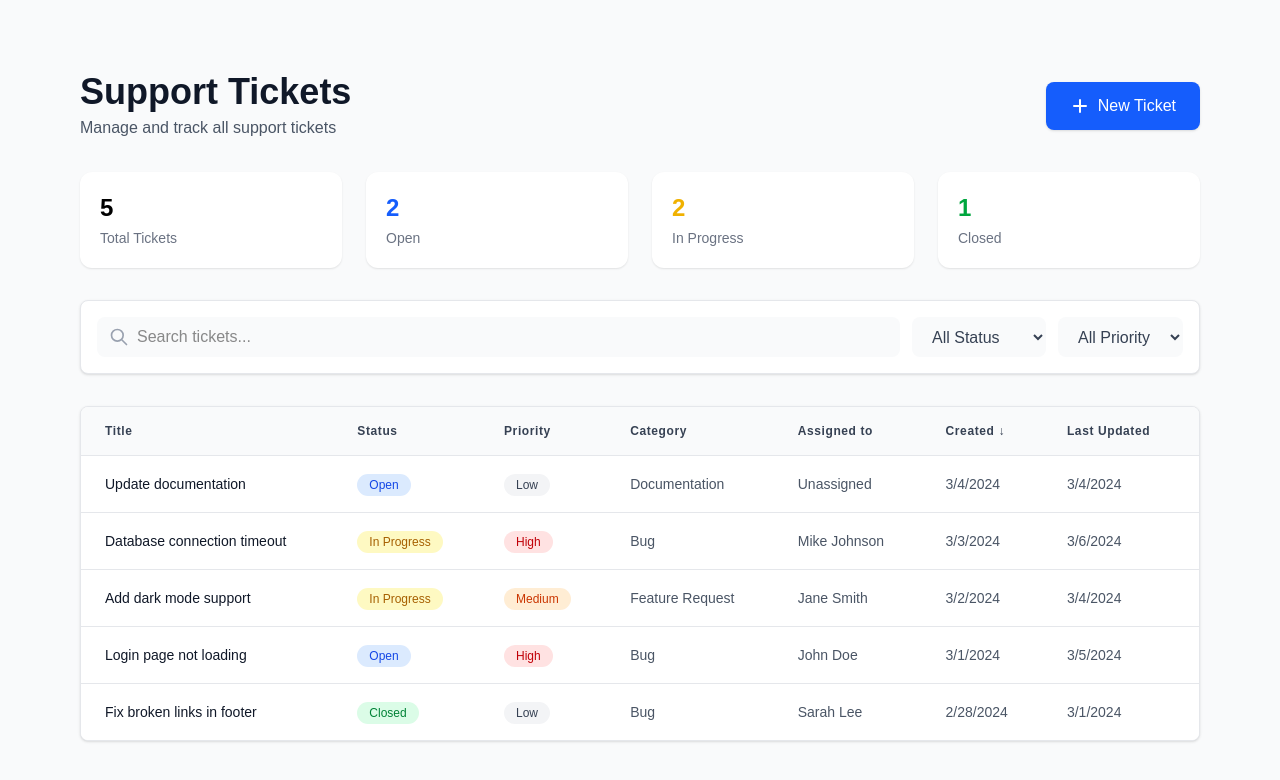
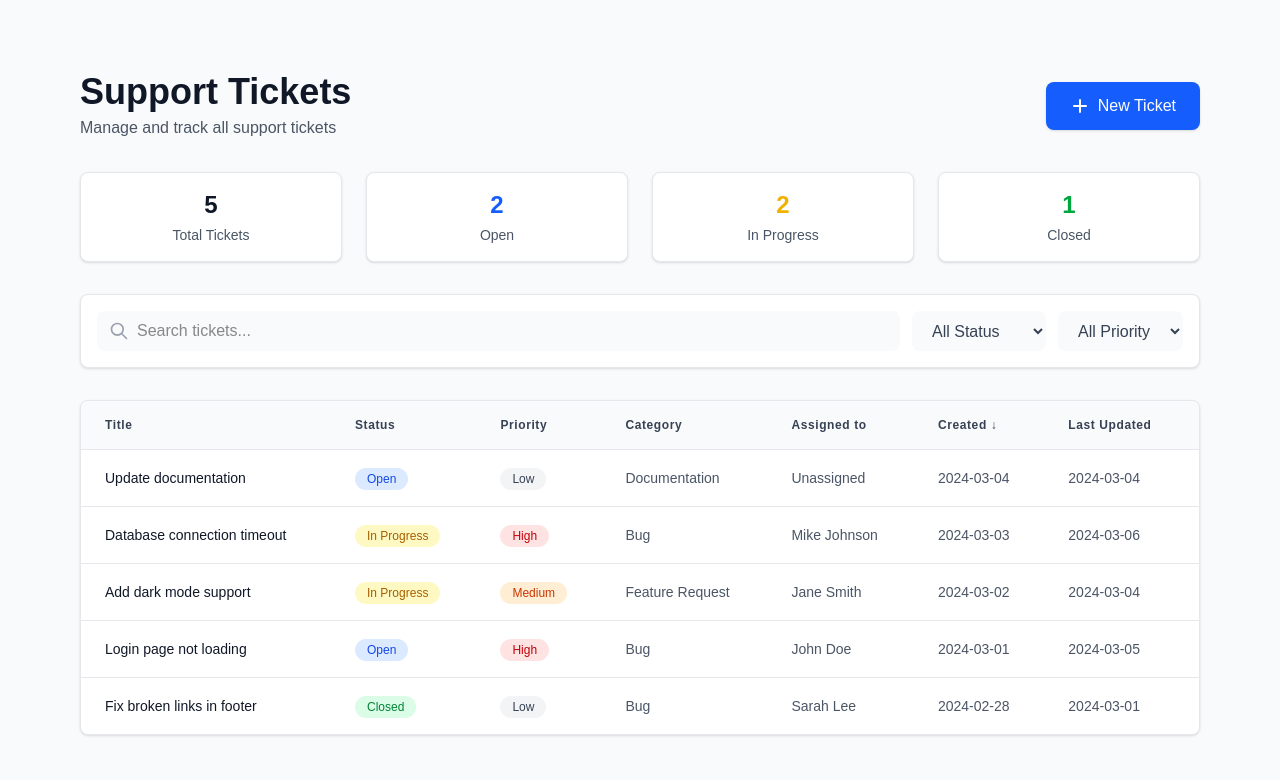
Before and after one commit to emlinem/Mini-Ticketing-System-UI, a Next.js app in the folder mini-ticketing-system-ui/: page / in a window 1280 px wide. Shown: the top 780 px of the page. Built offline with nearby package versions, Linux system fonts and the light colour scheme.

Commit message:
Debugging and cleanup

```diff
--- a/mini-ticketing-system-ui/app/page.tsx
+++ b/mini-ticketing-system-ui/app/page.tsx
@@ -1,21 +1,31 @@
 'use client'
 
-import { useState, useMemo } from 'react'
+import { useMemo, useState } from 'react'
 import { useRouter } from 'next/navigation'
+import { useTickets } from '@/hooks/useTickets'
+import { useHydrated } from '@/hooks/useHydrated'
 import Modal from '@/components/Modal'
-import { useTickets } from '@/hooks/useTickets'
 import TicketForm from '@/components/TicketForm'
-import StatCard from '@/components/StatCard'
-import { TicketStatus, TicketPriority } from '@/types/ticket'
 import { getStatusColor, getPriorityColor } from '@/utils/colorMappings'
-import { formatStatus, formatPriority } from '@/utils/formatters'
+import { formatPriority, formatStatus } from '@/utils/formatters'
+import type { TicketPriority, TicketStatus } from '@/types/ticket'
 
 type SortBy = 'title' | 'status' | 'priority' | 'category' | 'assignee' | 'createdAt' | 'updatedAt'
 type SortOrder = 'asc' | 'desc'
 
+function StatCard({ label, value, color }: { label: string; value: number; color?: string }) {
+  return (
+    <div className="bg-white rounded-lg shadow-sm border border-gray-200 p-4 flex flex-col items-center">
+      <div className={`text-2xl font-bold ${color ?? 'text-gray-900'}`}>{value}</div>
+      <div className="text-sm text-gray-600 mt-1">{label}</div>
+    </div>
+  )
+}
+
 export default function Home() {
   const router = useRouter()
   const { tickets, addTicket } = useTickets()
+  const hydrated = useHydrated()
 
   // UI state
   const [showModal, setShowModal] = useState(false)
@@ -53,21 +63,23 @@ export default function Home() {
   // Sort tickets
   const sortedTickets = useMemo(() => {
     return [...filteredTickets].sort((a, b) => {
-      let aValue: any = a[sortBy]
-      let bValue: any = b[sortBy]
+      let aValue: string | number
+      let bValue: string | number
 
-      // Handle different data types
       if (sortBy === 'createdAt' || sortBy === 'updatedAt') {
-        aValue = new Date(aValue).getTime()
-        bValue = new Date(bValue).getTime()
+        aValue = new Date(a[sortBy]).getTime()
+        bValue = new Date(b[sortBy]).getTime()
       } else if (sortBy === 'priority') {
-        const priorityOrder = { low: 1, medium: 2, high: 3 }
+        const priorityOrder: Record<TicketPriority, number> = { low: 1, medium: 2, high: 3 }
         aValue = priorityOrder[a.priority]
         bValue = priorityOrder[b.priority]
       } else if (sortBy === 'status') {
-        const statusOrder = { open: 1, 'in-progress': 2, closed: 3 }
+        const statusOrder: Record<TicketStatus, number> = { open: 1, 'in-progress': 2, closed: 3 }
         aValue = statusOrder[a.status]
         bValue = statusOrder[b.status]
+      } else {
+        aValue = String(a[sortBy] ?? '').toLowerCase()
+        bValue = String(b[sortBy] ?? '').toLowerCase()
       }
 
       if (aValue < bValue) return sortOrder === 'asc' ? -1 : 1
@@ -91,6 +103,13 @@ export default function Home() {
     setSearchTerm('')
     setStatusFilter('')
     setPriorityFilter('')
+  }
+
+  const formatDate = (value: Date | string) =>
+    new Intl.DateTimeFormat('sv-SE', { timeZone: 'UTC' }).format(new Date(value))
+
+  if (!hydrated) {
+    return <main className="page-container py-8 text-gray-500">Loading tickets...</main>
   }
 
   return (
@@ -234,10 +253,10 @@ export default function Home() {
                         {ticket.assignee || 'Unassigned'}
                       </td>
                       <td className="px-6 py-4 whitespace-nowrap text-sm text-gray-600">
-                        {new Date(ticket.createdAt).toLocaleDateString()}
+                        {formatDate(ticket.createdAt)}
                       </td>
                       <td className="px-6 py-4 whitespace-nowrap text-sm text-gray-600">
-                        {new Date(ticket.updatedAt).toLocaleDateString()}
+                        {formatDate(ticket.updatedAt)}
                       </td>
                     </tr>
                   ))
--- a/mini-ticketing-system-ui/app/tickets/[id]/page.tsx
+++ b/mini-ticketing-system-ui/app/tickets/[id]/page.tsx
@@ -2,62 +2,84 @@
 
 import { useRouter } from 'next/navigation'
 import { useTickets } from '@/hooks/useTickets'
-import { TicketAttachment, TicketStatus } from '@/types/ticket'
+import { TicketStatus, TicketAttachment } from '@/types/ticket'
 import { use, useRef, useState, useMemo } from 'react'
 import { getStatusColor, getStatusSelectColor, getPriorityColor, getPrioritySelectColor } from '@/utils/colorMappings'
 import { formatStatus, formatPriority } from '@/utils/formatters'
+import { useHydrated } from '@/hooks/useHydrated'
 import { fileToDataUrl } from '@/utils/fileHandling'
 
 export default function TicketDetail({ params }: { params: Promise<{ id: string }> }) {
   const router = useRouter()
-  const { tickets, updateStatus, deleteTicket, addComment, deleteComment, addAttachments, removeAttachment } = useTickets()
+  const {
+    tickets,
+    updateStatus,
+    removeAttachment,
+    deleteTicket,
+    addComment,
+    deleteComment,
+    addAttachments,
+  } = useTickets()
+
   const fileInputRef = useRef<HTMLInputElement>(null)
   const { id } = use(params)
   const ticket = tickets.find((t) => t.id === id)
 
-  // UI state
   const [isEditing, setIsEditing] = useState(false)
   const [showDeleteModal, setShowDeleteModal] = useState(false)
-
-  // Comment state
   const [commentAuthor, setCommentAuthor] = useState('')
   const [commentText, setCommentText] = useState('')
 
-  // Validation
-  const isCommentValid = useMemo(() =>
-    commentAuthor.trim() !== '' && commentText.trim() !== '',
+  const isCommentValid = useMemo(
+    () => commentAuthor.trim() !== '' && commentText.trim() !== '',
     [commentAuthor, commentText]
   )
 
-  // Event handlers
+  const hydrated = useHydrated()
+
+  const formatDate = (value: Date | string) =>
+    new Intl.DateTimeFormat('sv-SE', { timeZone: 'UTC' }).format(new Date(value))
+
+  const formatDateTime = (value: Date | string) =>
+    new Intl.DateTimeFormat('sv-SE', {
+      timeZone: 'UTC',
+      year: 'numeric',
+      month: '2-digit',
+      day: '2-digit',
+      hour: '2-digit',
+      minute: '2-digit',
+    }).format(new Date(value))
+
   const handleSave = () => {
-    // TODO: Implement save functionality
     setIsEditing(false)
   }
 
-  const handleDelete = () => {
-    deleteTicket(ticket!.id)
-    router.push('/')
+  const handleMarkAsResolved = () => {
+    if (!ticket) return
+    updateStatus(ticket.id, 'closed')
   }
 
-  const handleMarkAsResolved = () => {
-    updateStatus(ticket!.id, 'closed')
+  const handleDelete = () => {
+    if (!ticket) return
+    deleteTicket(ticket.id)
+    router.push('/')
   }
 
   const handleAddComment = (e: React.FormEvent) => {
     e.preventDefault()
-    if (!isCommentValid) return
-
-    addComment(ticket!.id, commentAuthor, commentText)
+    if (!ticket || !isCommentValid) return
+    addComment(ticket.id, commentAuthor.trim(), commentText.trim())
     setCommentAuthor('')
     setCommentText('')
   }
 
   const handleDeleteComment = (commentId: string) => {
-    deleteComment(ticket!.id, commentId)
+    if (!ticket) return
+    deleteComment(ticket.id, commentId)
   }
 
   const handleAddAttachments = async (e: React.ChangeEvent<HTMLInputElement>) => {
+    if (!ticket) return
     const files = e.target.files ? Array.from(e.target.files) : []
     if (!files.length) return
 
@@ -72,17 +94,19 @@ export default function TicketDetail({ params }: { params: Promise<{ id: string
       }))
     )
 
-    addAttachments(ticket!.id, mapped)
+    addAttachments(ticket.id, mapped)
     e.target.value = ''
   }
 
-  // Error state
+  if (!hydrated) {
+    return <main className="page-container py-8 text-gray-500">Loading ticket...</main>
+  }
+
   if (!ticket) {
     return (
       <div className="min-h-screen p-10">
         <p>Ticket not found</p>
         <p>Looking for ID: {id}</p>
-        <p>Available tickets: {tickets.map(t => t.id).join(', ')}</p>
       </div>
     )
   }
@@ -175,7 +199,7 @@ export default function TicketDetail({ params }: { params: Promise<{ id: string
                         <div>
                           <p className="font-semibold text-gray-900">{comment.author}</p>
                           <p className="text-xs text-gray-500">
-                            {new Date(comment.createdAt).toLocaleString()}
+                            {formatDateTime(comment.createdAt)}
                           </p>
                         </div>
                         <button
@@ -362,13 +386,13 @@ export default function TicketDetail({ params }: { params: Promise<{ id: string
                 {/* Created Date */}
                 <div>
                   <label className="text-sm font-medium text-gray-600">Created</label>
-                  <p className="mt-1 text-gray-900">{new Date(ticket.createdAt).toLocaleDateString()}</p>
+                  <p className="mt-1 text-gray-900">{formatDate(ticket.createdAt)}</p>
                 </div>
 
                 {/* Updated Date */}
                 <div>
                   <label className="text-sm font-medium text-gray-600">Last updated</label>
-                  <p className="mt-1 text-gray-900">{new Date(ticket.updatedAt).toLocaleDateString()}</p>
+                  <p className="mt-1 text-gray-900">{formatDate(ticket.updatedAt)}</p>
                 </div>
               </div>
             </div>
--- a/mini-ticketing-system-ui/components/Modal.tsx
+++ b/mini-ticketing-system-ui/components/Modal.tsx
@@ -1,6 +1,6 @@
 'use client'
 
-import { useEffect, useState } from 'react'
+import { useCallback, useEffect, useState } from 'react'
 
 type Props = {
   children: React.ReactNode
@@ -36,12 +36,12 @@ export default function Modal({ children, onClose }: Props) {
   }, [])
 
   // Handle modal close with animation
-  const requestClose = () => {
+  const requestClose = useCallback(() => {
     if (isClosing) return
     setIsClosing(true)
     setVisible(false)
     setTimeout(() => onClose(), 220)
-  }
+  }, [isClosing, onClose])
 
   // Handle Escape key to close modal
   useEffect(() => {
@@ -50,7 +50,7 @@ export default function Modal({ children, onClose }: Props) {
     }
     window.addEventListener('keydown', handleKeyDown)
     return () => window.removeEventListener('keydown', handleKeyDown)
-  }, [isClosing])
+  }, [requestClose])
 
   return (
     <div
--- a/mini-ticketing-system-ui/components/TicketForm.tsx
+++ b/mini-ticketing-system-ui/components/TicketForm.tsx
@@ -3,7 +3,6 @@
 import { useMemo, useState } from 'react'
 import { TicketAttachment, TicketPriority, TicketStatus } from "@/types/ticket"
 import { getStatusSelectColor, getPrioritySelectColor } from '@/utils/colorMappings'
-import { formatStatus, formatPriority } from '@/utils/formatters'
 import { fileToDataUrl } from '@/utils/fileHandling'
 
 type Props = {
--- /dev/null
+++ b/mini-ticketing-system-ui/hooks/useHydrated.ts
@@ -0,0 +1,11 @@
+'use client'
+
+import { useSyncExternalStore } from 'react'
+
+export function useHydrated() {
+  return useSyncExternalStore(
+    () => () => {},
+    () => true,
+    () => false
+  )
+}
--- a/mini-ticketing-system-ui/hooks/useTickets.ts
+++ b/mini-ticketing-system-ui/hooks/useTickets.ts
@@ -1,6 +1,6 @@
 'use client'
 
-import { useState, useEffect } from 'react'
+import { useEffect, useRef, useState } from 'react'
 import { Ticket, TicketStatus, TicketPriority, TicketAttachment } from '@/types/ticket'
 
 // Initial sample tickets
@@ -62,50 +62,67 @@ const INITIAL_TICKETS: Ticket[] = [
   },
 ]
 
-export function useTickets() {
-  const [tickets, setTickets] = useState<Ticket[]>([])
-  const [isLoaded, setIsLoaded] = useState(false)
+type StoredComment = {
+  id: string
+  author: string
+  text: string
+  createdAt: string
+}
 
-  // Load tickets from localStorage on mount
-  useEffect(() => {
-    const savedTickets = localStorage.getItem('tickets')
+type StoredAttachment = Omit<TicketAttachment, 'uploadedAt'> & {
+  uploadedAt: string
+}
 
-    if (savedTickets) {
-      try {
-        const parsed = JSON.parse(savedTickets)
-        const ticketsWithDates = parsed.map((t: any) => ({
+type StoredTicket = Omit<Ticket, 'createdAt' | 'updatedAt' | 'comments' | 'attachments'> & {
+  createdAt: string
+  updatedAt: string
+  comments?: StoredComment[]
+  attachments?: StoredAttachment[]
+}
+
+function hydrateTickets(raw: StoredTicket[]): Ticket[] {
+  return raw.map((t) => ({
     ...t,
     createdAt: new Date(t.createdAt),
     updatedAt: new Date(t.updatedAt),
-          comments: (t.comments || []).map((c: any) => ({
+    comments: (t.comments || []).map((c) => ({
       ...c,
       createdAt: new Date(c.createdAt),
     })),
-          attachments: (t.attachments || []).map((a: any) => ({
+    attachments: (t.attachments || []).map((a) => ({
       ...a,
       uploadedAt: new Date(a.uploadedAt),
     })),
   }))
-        setTickets(ticketsWithDates)
+}
+
+function getInitialTickets(): Ticket[] {
+  if (typeof window === 'undefined') return INITIAL_TICKETS
+
+  const saved = localStorage.getItem('tickets')
+  if (!saved) return INITIAL_TICKETS
+
+  try {
+    const parsed = JSON.parse(saved) as StoredTicket[]
+    return hydrateTickets(parsed)
   } catch (error) {
     console.error('Failed to parse tickets:', error)
-        setTickets(INITIAL_TICKETS)
+    return INITIAL_TICKETS
   }
-    } else {
-      // Initialize with sample tickets if no saved data exists
-      setTickets(INITIAL_TICKETS)
-      localStorage.setItem('tickets', JSON.stringify(INITIAL_TICKETS))
 }
 
-    setIsLoaded(true)
-  }, [])
+export function useTickets() {
+  const [tickets, setTickets] = useState<Ticket[]>(getInitialTickets)
+  const hasMounted = useRef(false)
 
-  // Persist tickets to localStorage whenever they change
+  // Persist tickets to localStorage whenever they change (skip first render)
   useEffect(() => {
-    if (isLoaded) {
+    if (!hasMounted.current) {
+      hasMounted.current = true
+      return
+    }
     localStorage.setItem('tickets', JSON.stringify(tickets))
-    }
-  }, [tickets, isLoaded])
+  }, [tickets])
 
   // Create a new ticket
   function addTicket(ticketData: {
```
Lines whose indentation alone changed are shown as unchanged.
